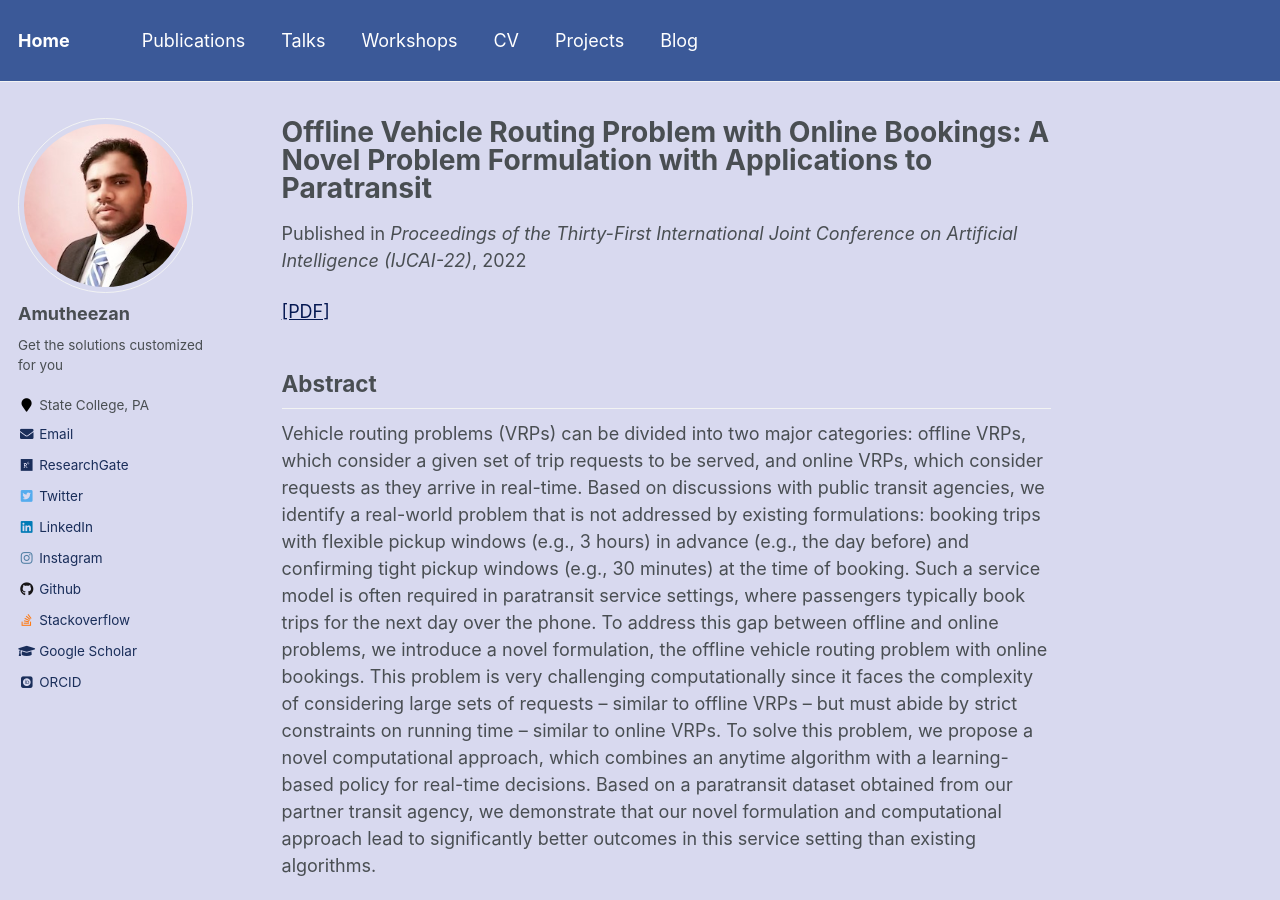
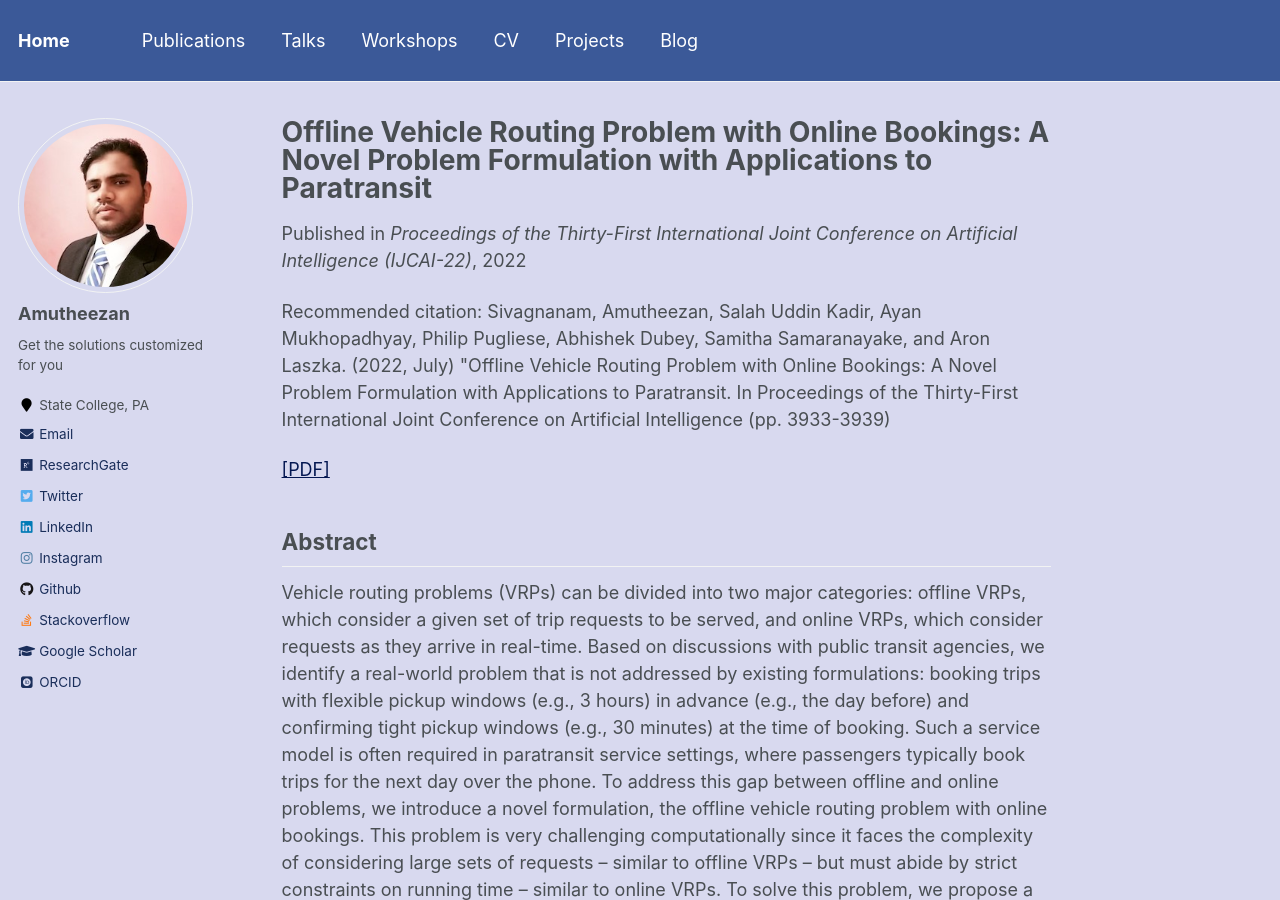
Before and after one commit to Amutheezan/amutheezan.github.io, a Jekyll site: the page built from _publications/2022-07-29-ijcai22.md, in a window 1280 px wide and 900 px high. Built offline with Jekyll 4.4.1, drawn with Linux system fonts in a browser that asks for light colours; some web fonts are replaced.

Commit message:
Update 2022-07-29-ijcai22.md

```diff
--- a/_publications/2022-07-29-ijcai22.md
+++ b/_publications/2022-07-29-ijcai22.md
@@ -4,6 +4,7 @@ collection: publications
 permalink: /publication/ijcai22
 date: 2022-07-29
 venue: 'Proceedings of the Thirty-First International Joint Conference on Artificial Intelligence (IJCAI-22)'
+citation: 'Sivagnanam, Amutheezan, Salah Uddin Kadir, Ayan Mukhopadhyay, Philip Pugliese, Abhishek Dubey, Samitha Samaranayake, and Aron Laszka. (2022, July) "Offline Vehicle Routing Problem with Online Bookings: A Novel Problem Formulation with Applications to Paratransit. In Proceedings of the Thirty-First International Joint Conference on Artificial Intelligence (pp. 3933-3939)'
 ---
 
 [[PDF]](https://www.ijcai.org/proceedings/2022/0546.pdf)
```
